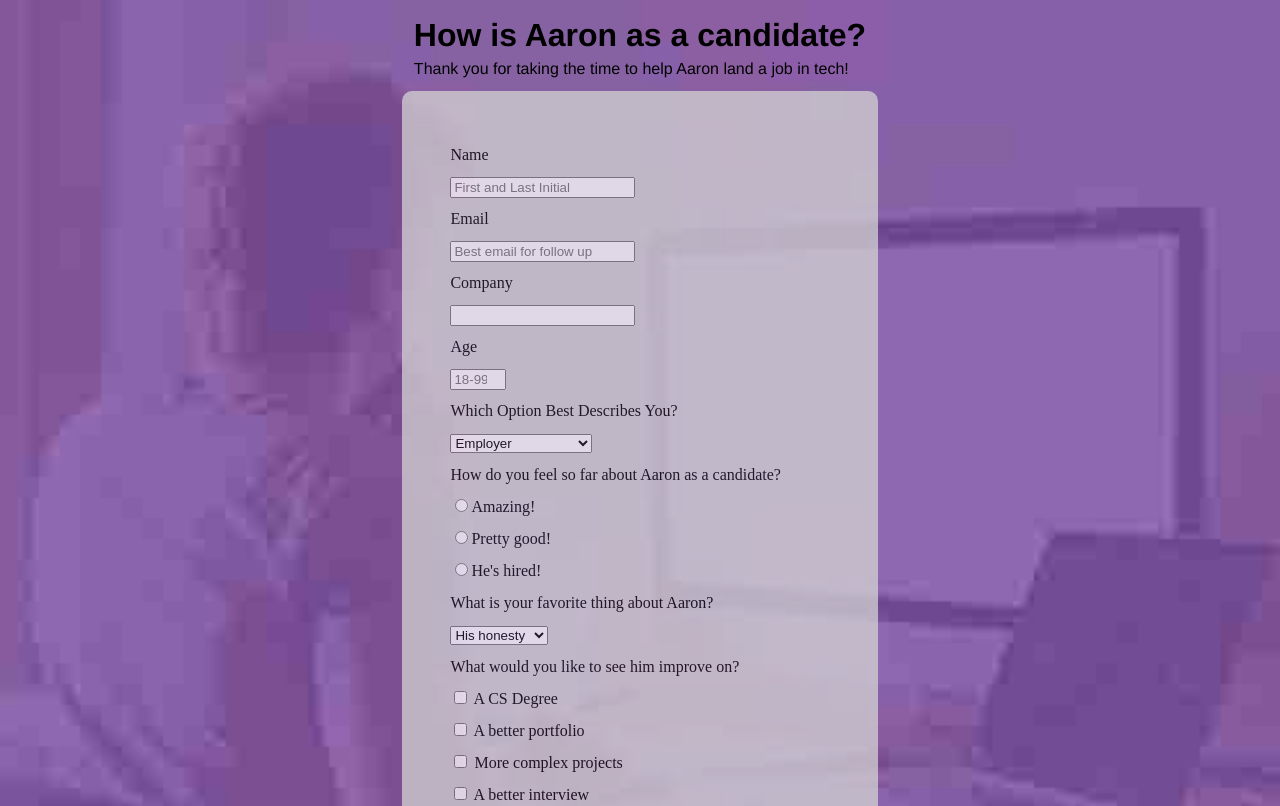
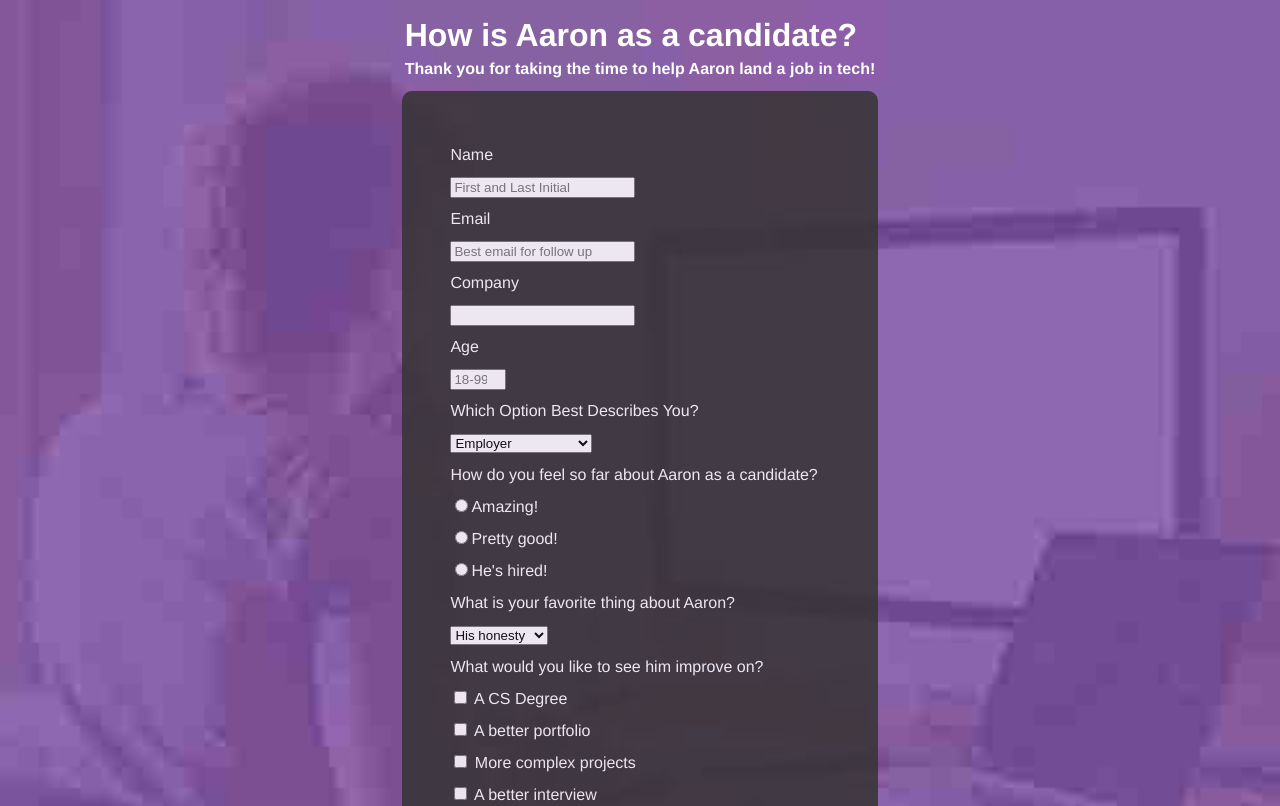
Before and after one commit to JesseJames1737/AaronJames_Survey, a plain HTML site: page index.html in a window 1280 px wide. Shown: the top 806 px of the page. Drawn offline with Linux system fonts and the light colour scheme.

Commit message:
styling the fonts

```diff
--- a/index.html
+++ b/index.html
@@ -10,13 +10,16 @@
     }
 
     #form-container {
-        background-color: lightgrey;
-        opacity: 75%;
+        background-color: rgb(53, 51, 51);
+        opacity: 85%;
         width: 30%;
         margin: auto;
         line-height: 200%;
         padding: 3em;
         border-radius: 10px;
+        font-family: helvetica, sans-serif, arial;
+        font-weight: 550;
+        color: white;
     }
 
     #container {
@@ -28,6 +31,8 @@
     .intro {
         line-height: 75%;
         font-family: helvetica, sans-serif, arial;
+        color: white;
+        font-weight: bold;
     }
 
 </style>
```
